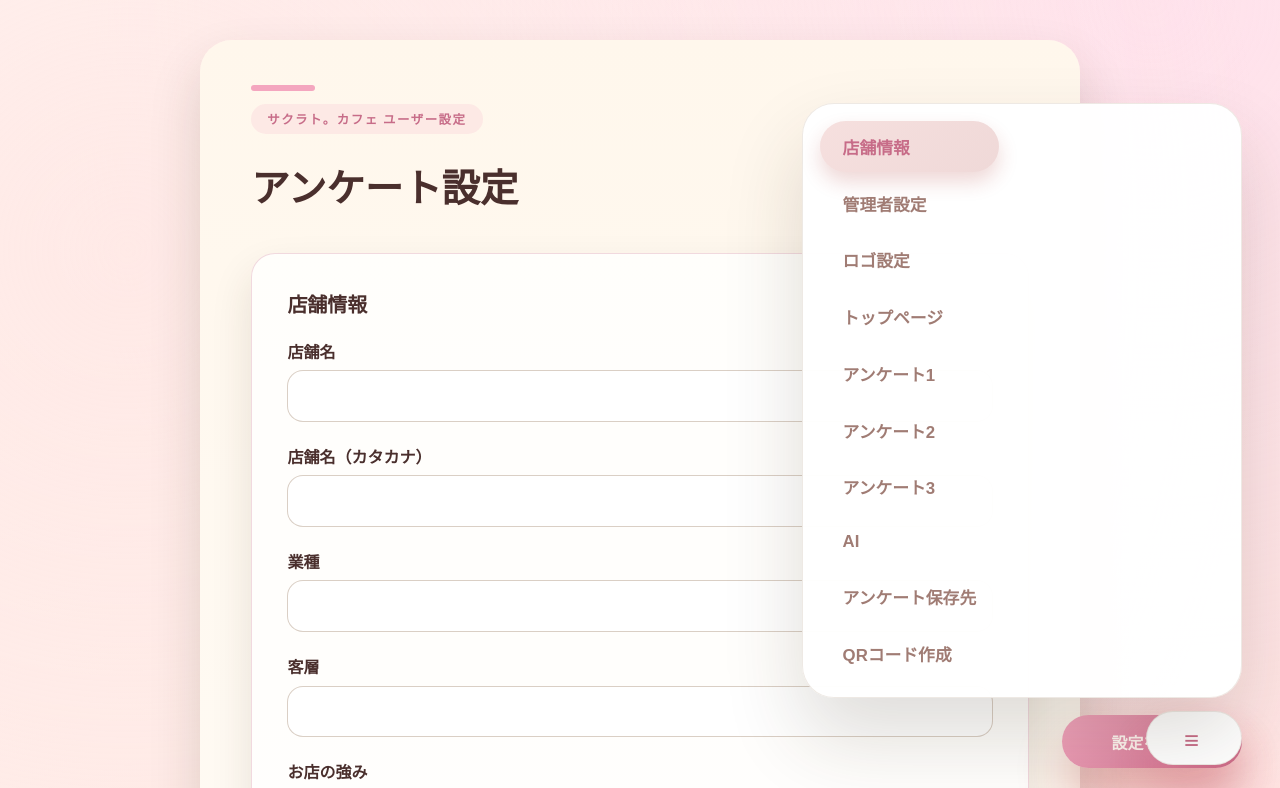
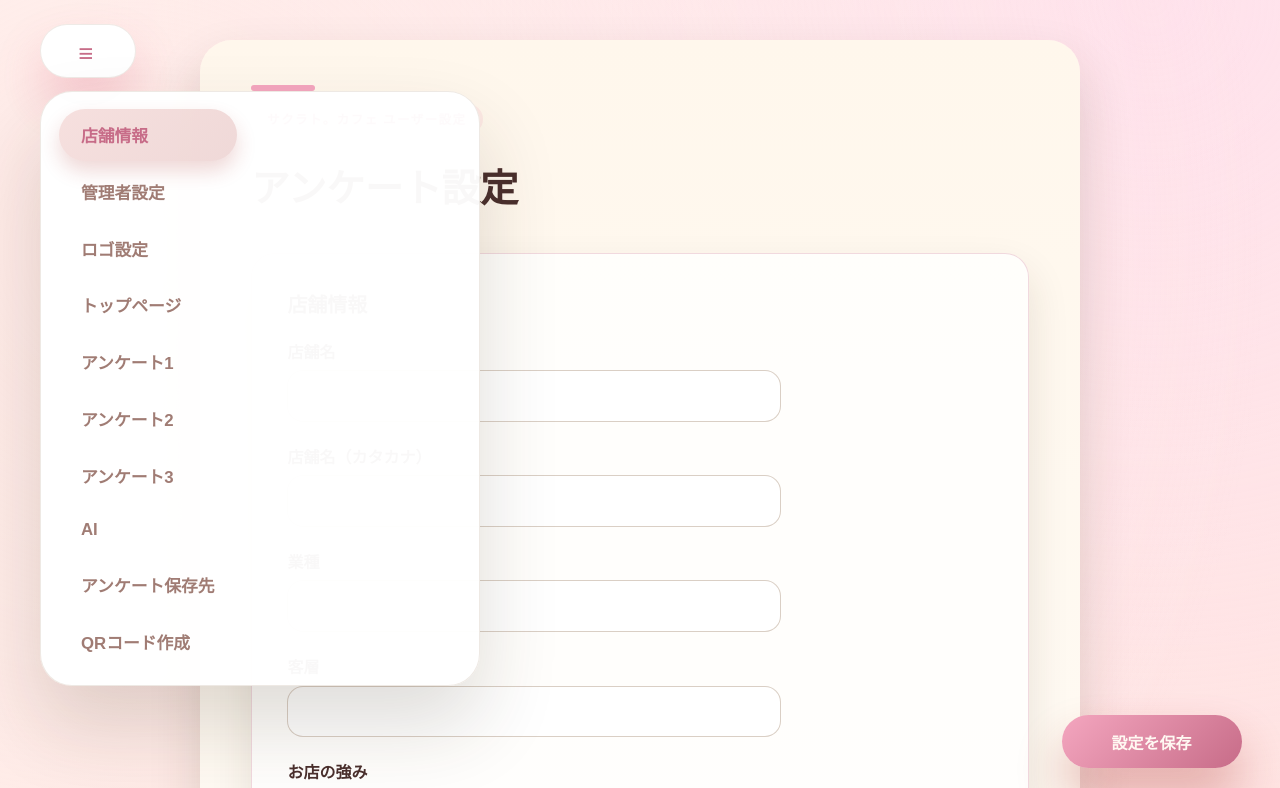
Before and after one commit to piste-boss/oisoya_review, a website built with Vite: page user/index.html in a window 1280 px wide. Both pictures are taken after a click on the button "メニュー". Shown: the top 788 px of the page. Built offline with nearby package versions, Linux system fonts and the light colour scheme; no server answers; a web font is replaced by a local one.

Commit message:
Adjust QR sizes and form field widths

```diff
--- a/src/admin/main.js
+++ b/src/admin/main.js
@@ -92,9 +92,9 @@ const QR_PAGE_TARGETS = [
 ]
 
 const QR_SIZE_MAP = {
-  s: { label: 'S', px: 256 },
-  m: { label: 'M', px: 512 },
-  l: { label: 'L', px: 1024 },
+  s: { label: 'S', px: 192 },
+  m: { label: 'M', px: 384 },
+  l: { label: 'L', px: 768 },
 }
 
 const QR_FORMATS = {
--- a/src/admin/style.css
+++ b/src/admin/style.css
@@ -107,14 +107,13 @@ body {
 
 .admin__menu {
   position: fixed;
-  right: clamp(1rem, 4vw, 2.4rem);
-  bottom: calc(env(safe-area-inset-bottom, 0px) + clamp(1rem, 3vw, 2.2rem));
-  z-index: 1400;
+  top: calc(env(safe-area-inset-top, 0px) + 1.5rem);
+  left: clamp(1rem, 4vw, 2.5rem);
   display: flex;
   flex-direction: column;
-  align-items: flex-end;
-  width: auto;
-  pointer-events: none;
+  align-items: flex-start;
+  z-index: 1400;
+  gap: 0.75rem;
 }
 
 .sr-only {
@@ -147,7 +146,6 @@ body {
   width: 96px;
   height: 54px;
   transition: box-shadow 0.2s ease, transform 0.2s ease;
-  pointer-events: auto;
 }
 
 .admin__menu-trigger[aria-expanded='true'] {
@@ -170,8 +168,8 @@ body {
 
 .admin__menu-panel {
   position: absolute;
-  bottom: calc(100% + 0.8rem);
-  right: 0;
+  top: calc(100% + 0.8rem);
+  left: 0;
   background: rgba(255, 255, 255, 0.97);
   border-radius: 32px;
   border: 1px solid rgba(149, 118, 89, 0.16);
@@ -179,7 +177,7 @@ body {
   padding: 1.1rem;
   width: min(440px, 88vw);
   opacity: 0;
-  transform: translateY(8px) scale(0.98);
+  transform: translateY(-8px) scale(0.98);
   pointer-events: none;
   transition: opacity 0.25s ease, transform 0.25s ease;
 }
@@ -379,7 +377,8 @@ body {
 }
 
 .admin__field input,
-.admin__field textarea {
+.admin__field textarea,
+.admin__field select {
   font: inherit;
   padding: 0.8rem 1.05rem;
   border-radius: 16px;
@@ -387,6 +386,7 @@ body {
   background: var(--input-bg);
   transition: border-color 0.18s ease, box-shadow 0.18s ease, background 0.18s ease;
   color: var(--text-primary);
+  width: min(70%, 32rem);
 }
 
 .admin__field textarea {
--- a/user/index.html
+++ b/user/index.html
@@ -479,9 +479,9 @@
                 <label class="admin__field">
                   <span class="admin__field-label">出力サイズ</span>
                   <select name="qrSize">
-                    <option value="s">S（256px）</option>
-                    <option value="m" selected>M（512px）</option>
-                    <option value="l">L（1024px）</option>
+                    <option value="s">S（192px）</option>
+                    <option value="m" selected>M（384px）</option>
+                    <option value="l">L（768px）</option>
                   </select>
                   <span class="admin__field-hint">印刷サイズに応じてピクセル数を選択してください。</span>
                 </label>
```
